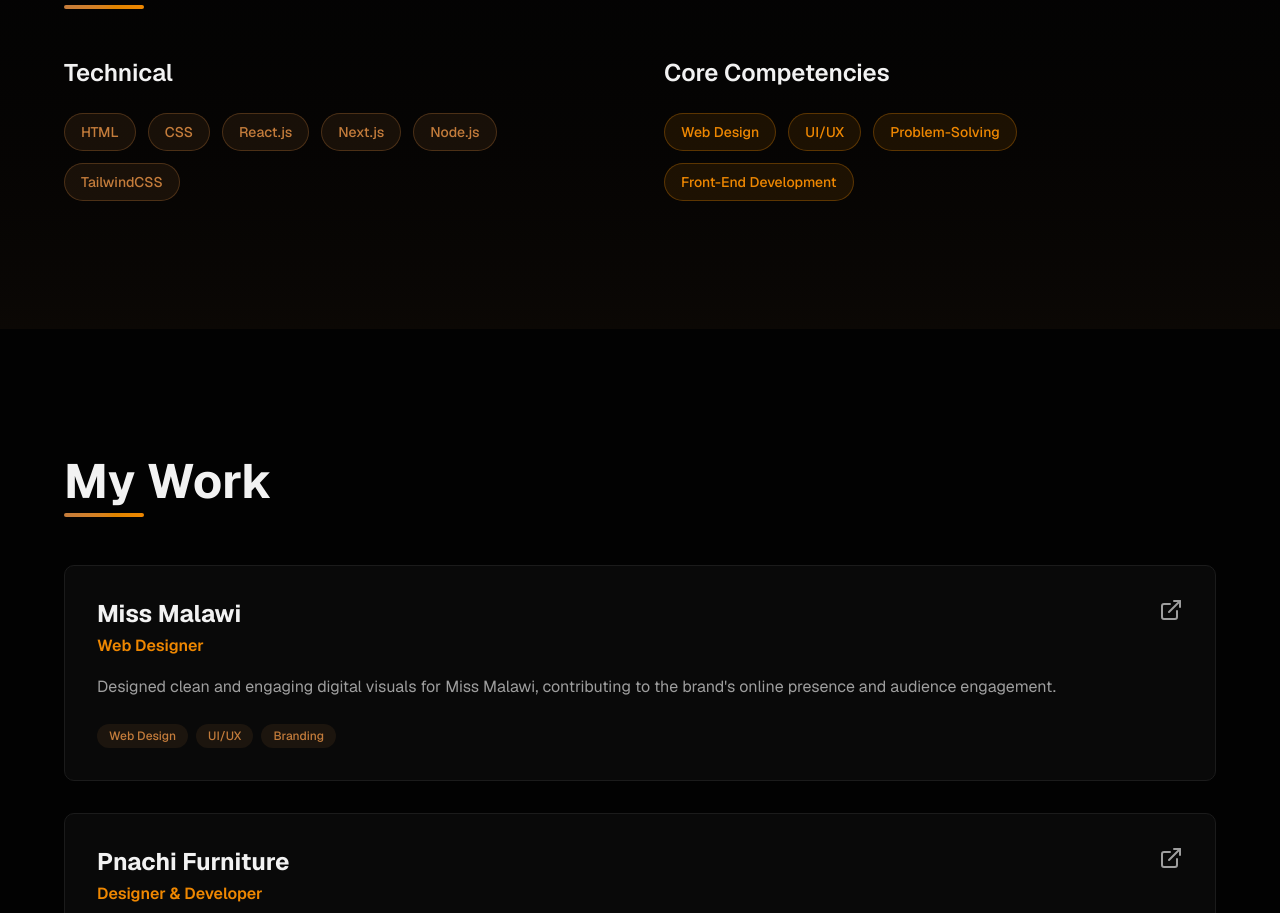
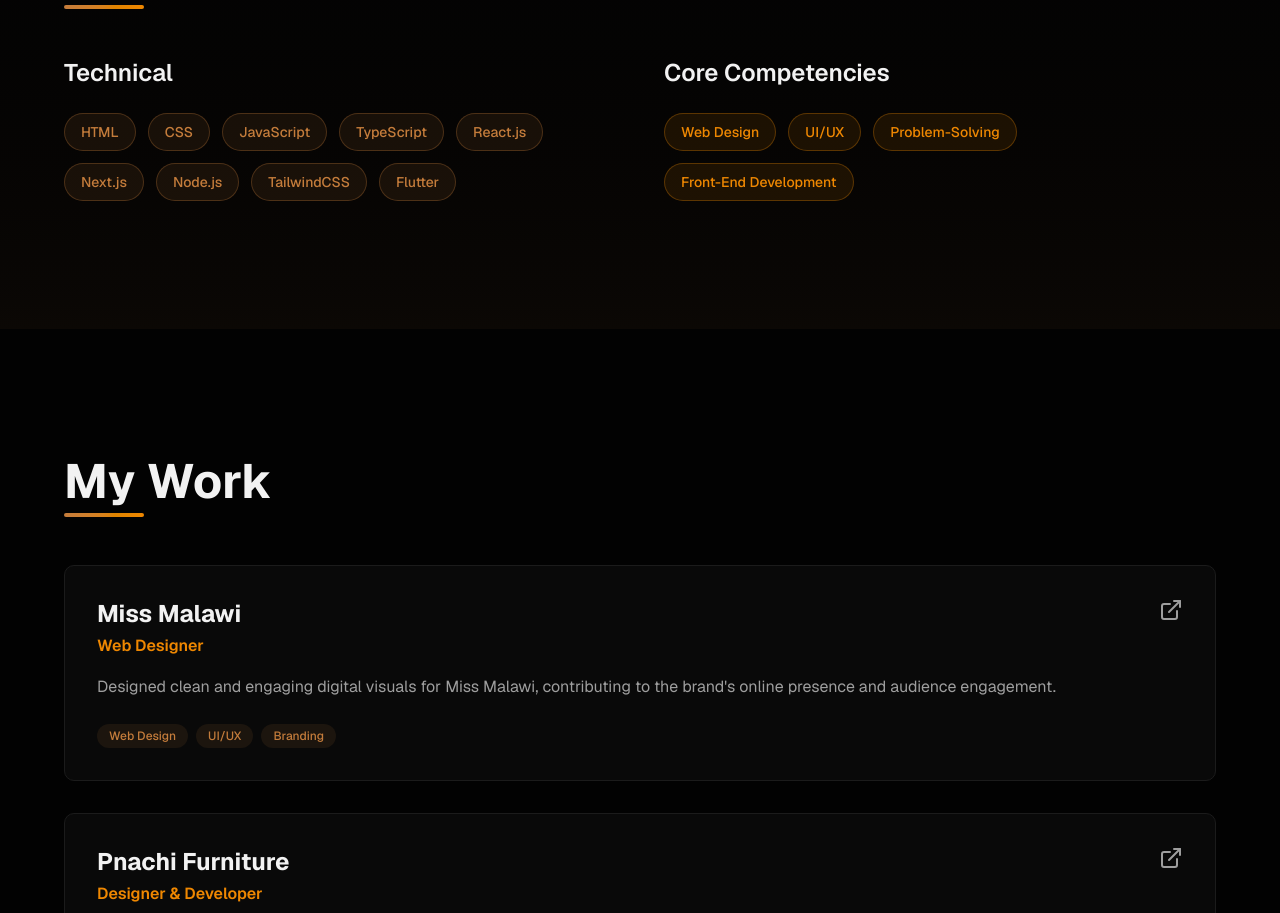
Before and after one commit to Foureyed1022/Senzangakhona-Nkunika, a Next.js app: page / in a window 1280 px wide. Shown: the part 1701-2614 px from the top of the page. Built offline with nearby package versions, Linux system fonts and the light colour scheme.

Commit message:
feat: add JavaScript, TypeScript, and Flutter to skills section
Enhance skills list with modern technologies while maintaining styling.

Co-authored-by: null <111066679+Foureyed1022@users.noreply.github.com>

```diff
--- a/components/skills-section.tsx
+++ b/components/skills-section.tsx
@@ -1,5 +1,15 @@
 export function SkillsSection() {
-  const technical = ["HTML", "CSS", "React.js", "Next.js", "Node.js", "TailwindCSS"]
+  const technical = [
+    "HTML",
+    "CSS",
+    "JavaScript",
+    "TypeScript",
+    "React.js",
+    "Next.js",
+    "Node.js",
+    "TailwindCSS",
+    "Flutter",
+  ]
   const coreSkills = ["Web Design", "UI/UX", "Problem-Solving", "Front-End Development"]
 
   return (
```
